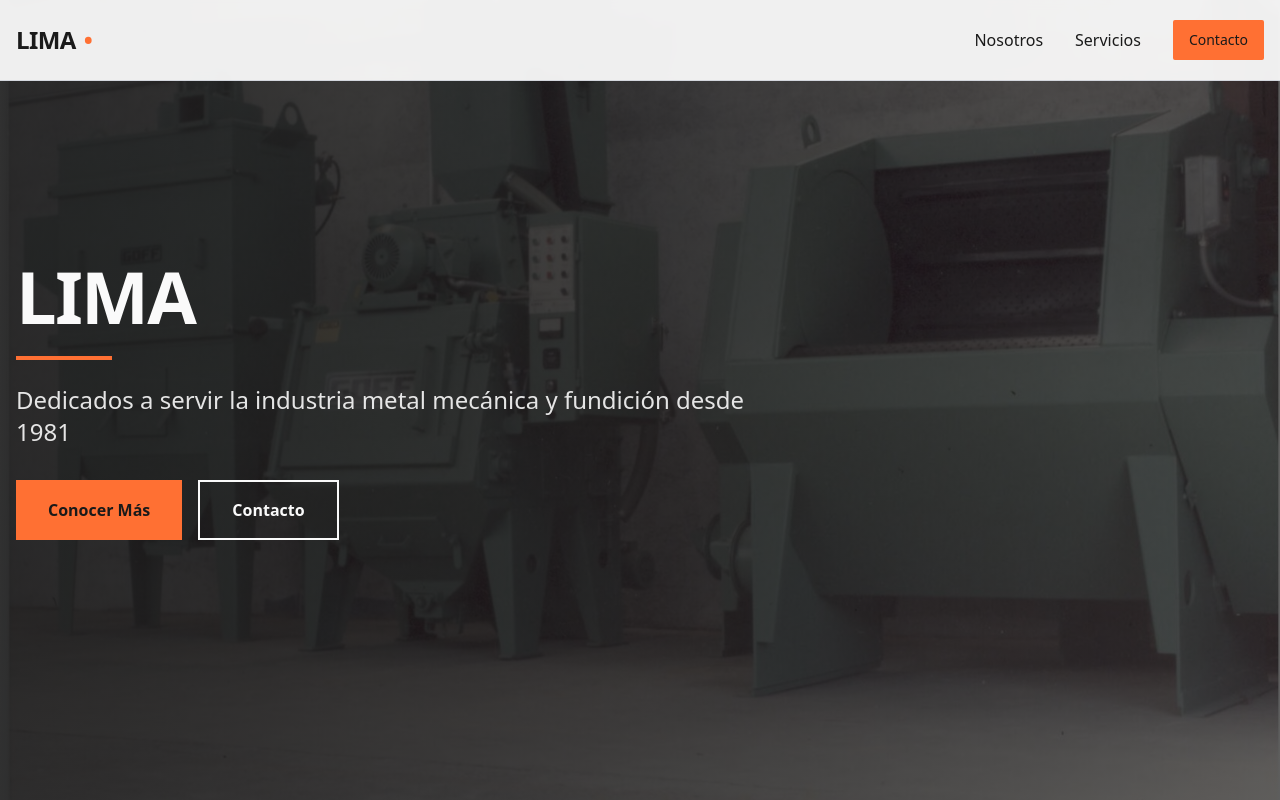
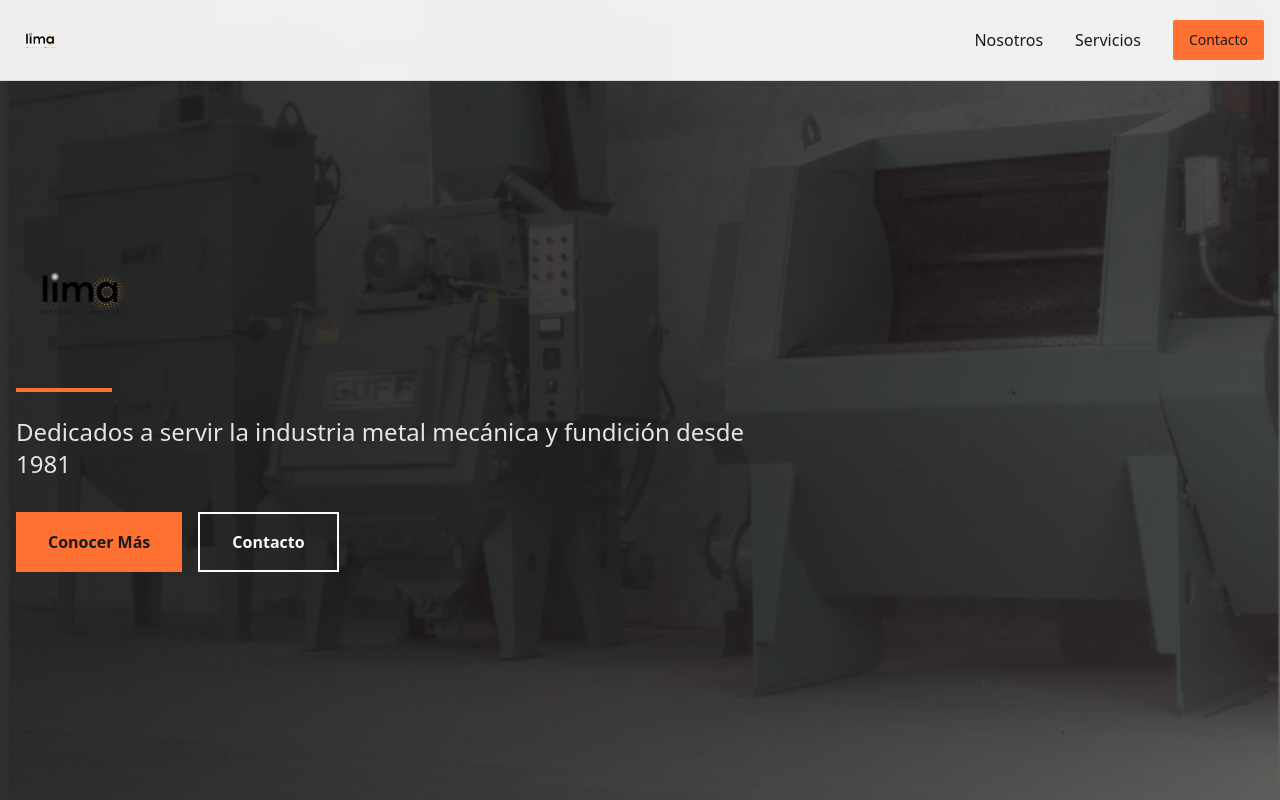
Before and after one commit to ADHERmx/lima-metal-limpieza-mirror, a React (Vite) app: page / in a window 1280 px wide. Shown: the top 800 px of the page. Built offline with nearby package versions, Linux system fonts and the light colour scheme; the HTML template or start-up script is replaced by a standard one.

Commit message:
feat: Add brand logo to header and hero

```diff
--- a/src/components/Hero.tsx
+++ b/src/components/Hero.tsx
@@ -1,4 +1,5 @@
 import heroImage from "@/assets/hero-goff.jpg";
+import limaLogo from "@/assets/lima-logo.png";
 
 const Hero = () => {
   return (
@@ -12,9 +13,11 @@ const Hero = () => {
 
       <div className="container mx-auto px-4 relative z-10">
         <div className="max-w-3xl">
-          <h1 className="font-heading text-5xl md:text-7xl font-bold text-primary-foreground mb-6 tracking-tight">
-            LIMA
-          </h1>
+          <img
+            src={limaLogo}
+            alt="LIMA - Limpieza de Metales"
+            className="h-24 md:h-32 w-auto mb-8"
+          />
           <div className="h-1 w-24 bg-accent mb-6" />
           <p className="font-body text-xl md:text-2xl text-primary-foreground/90 mb-8 leading-relaxed">
             Dedicados a servir la industria metal mecánica y fundición desde 1981
--- a/src/components/Navigation.tsx
+++ b/src/components/Navigation.tsx
@@ -1,6 +1,7 @@
 import { useState } from "react";
 import { Menu, X } from "lucide-react";
 import { Button } from "@/components/ui/button";
+import limaLogo from "@/assets/lima-logo.png";
 
 const Navigation = () => {
   const [isOpen, setIsOpen] = useState(false);
@@ -17,9 +18,12 @@ const Navigation = () => {
     <nav className="fixed top-0 left-0 right-0 z-50 bg-background/95 backdrop-blur-sm border-b border-border">
       <div className="container mx-auto px-4">
         <div className="flex items-center justify-between h-20">
-          <div className="font-heading text-2xl font-bold tracking-tight">
-            <span className="text-foreground">LIMA</span>
-            <span className="text-accent ml-2">•</span>
+          <div className="flex items-center">
+            <img
+              src={limaLogo}
+              alt="LIMA - Limpieza de Metales"
+              className="h-12 w-auto"
+            />
           </div>
 
           {/* Desktop Navigation */}
```
Also changed, not shown: src/assets/lima-logo.png (added).
